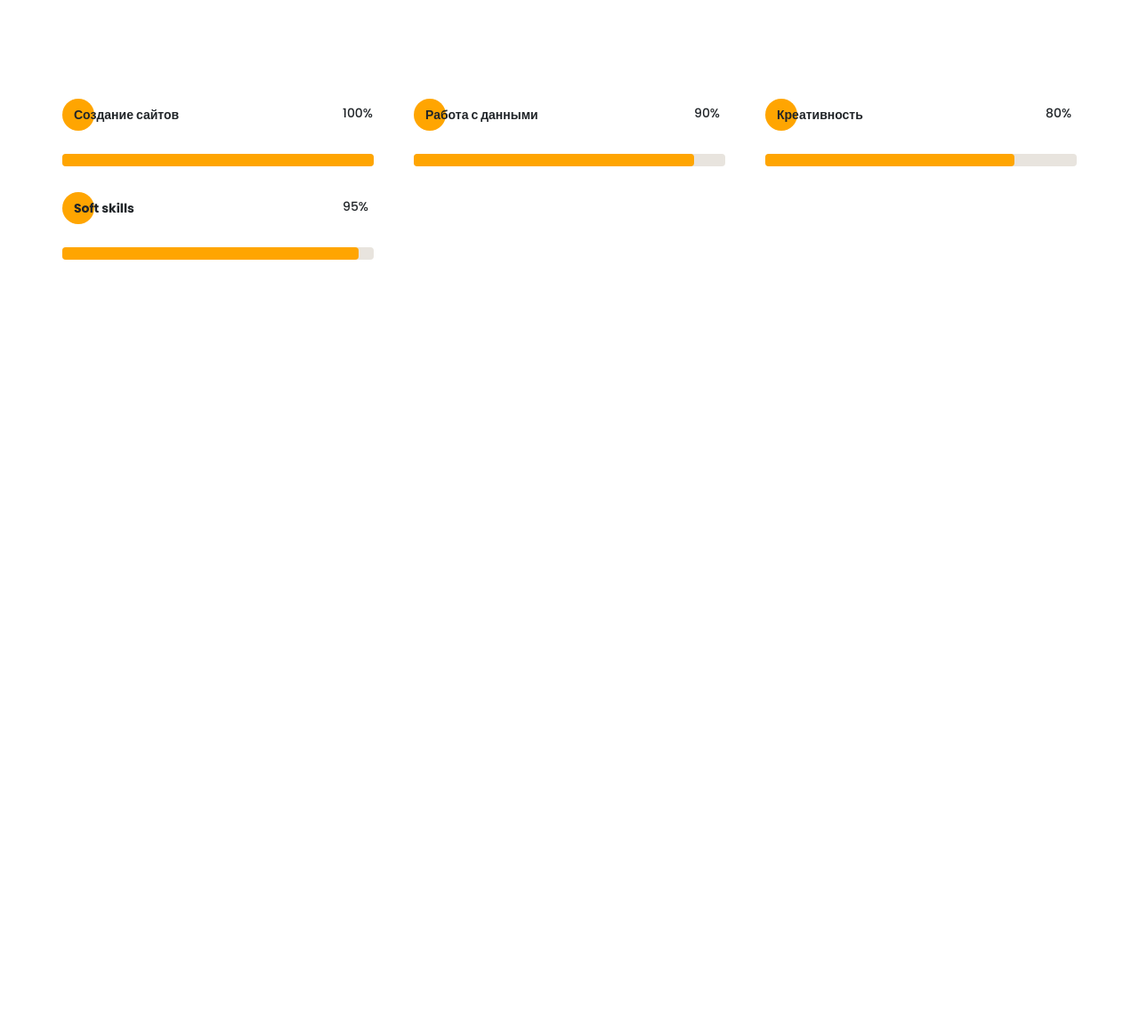
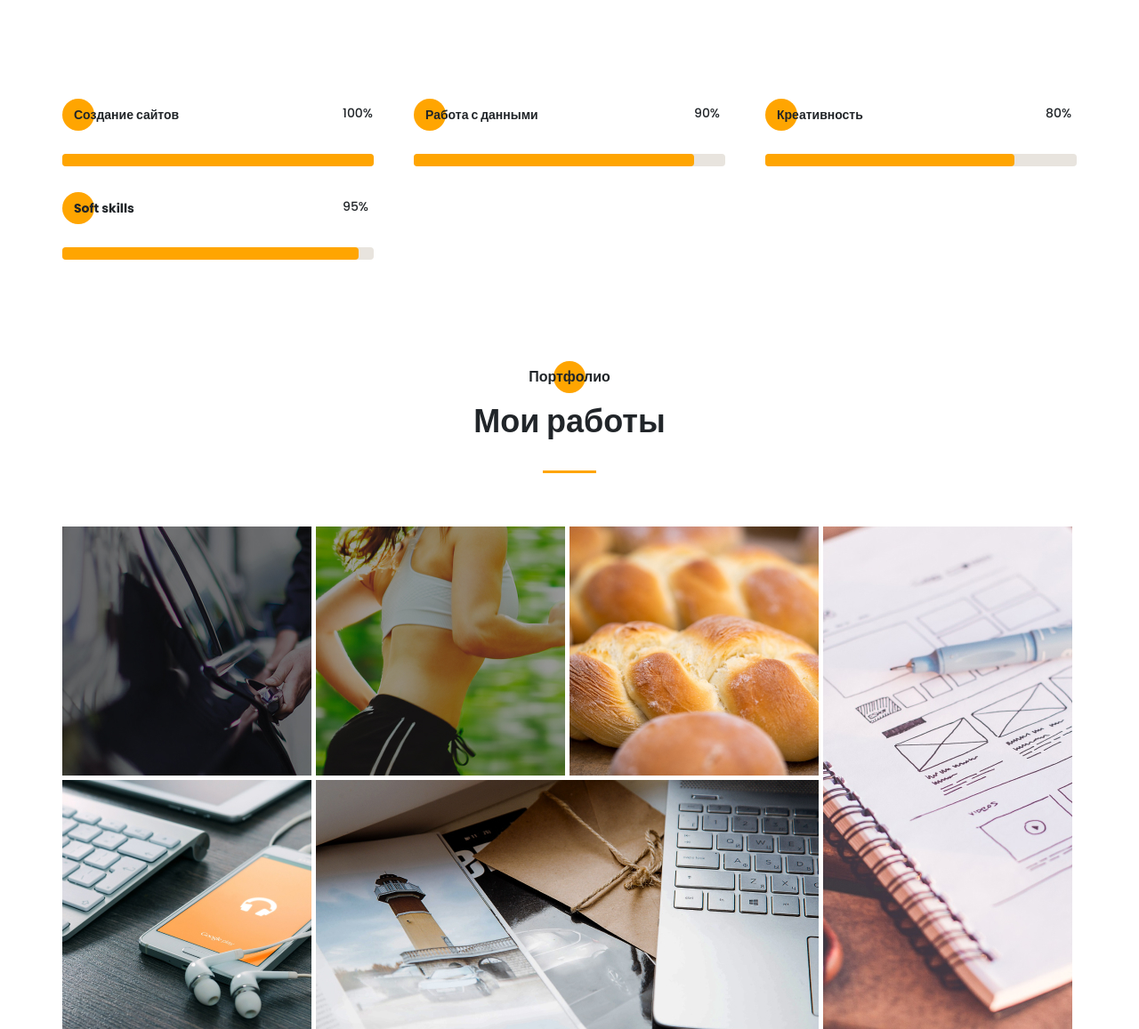
Before and after one commit to SergeyKorniets/portfolio, a website: page src/index.html in a window 1280 px wide. Shown: the part 3112-4269 px from the top of the page at 89% size. Before the commit the page ends 3404 px from the top, so only its background shows below. Drawn offline with nearby package versions, Linux system fonts and the light colour scheme; files that its build step writes are made by us from their sources; files whose address does not match are found by name.

Commit message:
made portfolio section

```diff
--- a/src/index.html
+++ b/src/index.html
@@ -271,6 +271,35 @@
             </div>
         </div>
     </section>
+
+    <section class="portfolio">
+        <div class="container">
+            <h2 class="title title_fz16 title__section-title">Портфолио</h2>
+            <div class="title title_fz36 title__section-subtitle">Мои работы</div>
+            <div class="divider"></div>
+
+            <div class="portfolio__wrapper">
+                <a href="#" class="portfolio__item">
+                    <img src="img/works/uber.jpg" alt="uber">
+                </a>
+                <a href="#" class="portfolio__item">
+                    <img src="img/works/pulse.jpg" alt="pulse">
+                </a>
+                <a href="#" class="portfolio__item">
+                    <img src="img/works/bread.jpg" alt="test">
+                </a>
+                <a href="#" class="portfolio__item vertical">
+                    <img src="img/works/plans.jpg" alt="test">
+                </a>
+                <a href="#" class="portfolio__item">
+                    <img src="img/works/ipad.jpg" alt="test">
+                </a>
+                <a href="#" class="portfolio__item horizontal">
+                    <img src="img/works/mac.jpg" alt="test">
+                </a>
+            </div>
+        </div>
+    </section>
     <script src="js/script.js"></script>
 </body>
 </html>
--- /dev/null
+++ b/src/sass/blocks/_portfolios.scss
@@ -0,0 +1,27 @@
+.portfolio {
+    padding-top: 120px;
+    &__wrapper {
+        margin-top: 60px;
+        display: grid;
+        grid-template: repeat(2, 280px) / repeat(4, 280px);
+        grid-auto-rows: 280px;
+        gap: 5px;
+        .vertical {
+            grid-row: 1 / 3;
+            grid-column: 4 / 5;
+        }
+        .horizontal {
+            grid-row : 2 / 3;
+            grid-column: 2 / 4;
+        }
+    }
+    &__item {
+        transition: all 0.6s;
+        img {
+            width: 100%;
+        }
+        &:hover {
+            transform: scale(1.05);
+        }
+    }
+}
--- a/src/sass/blocks/_title.scss
+++ b/src/sass/blocks/_title.scss
@@ -20,4 +20,17 @@
     &_fz36 {
         font-size: 36px;
     }
+    &__section-title {
+        position: relative;
+        text-align: center;
+        @include before_circle;
+        &:before {
+            top: -6px;
+            left: 50%;
+            transform: translateX(-50%);
+        }
+    }
+    &__section-subtitle {
+        text-align: center;
+    }
 }
--- a/src/sass/style.scss
+++ b/src/sass/style.scss
@@ -30,3 +30,4 @@
 @import "blocks/about";
 @import "blocks/resume";
 @import "blocks/skills";
+@import "blocks/portfolios";
```
Also changed, not shown: dist/css/style.min.css, dist/img/works/mac.jpg (added), dist/index.html, src/img/works/mac.jpg (added).
